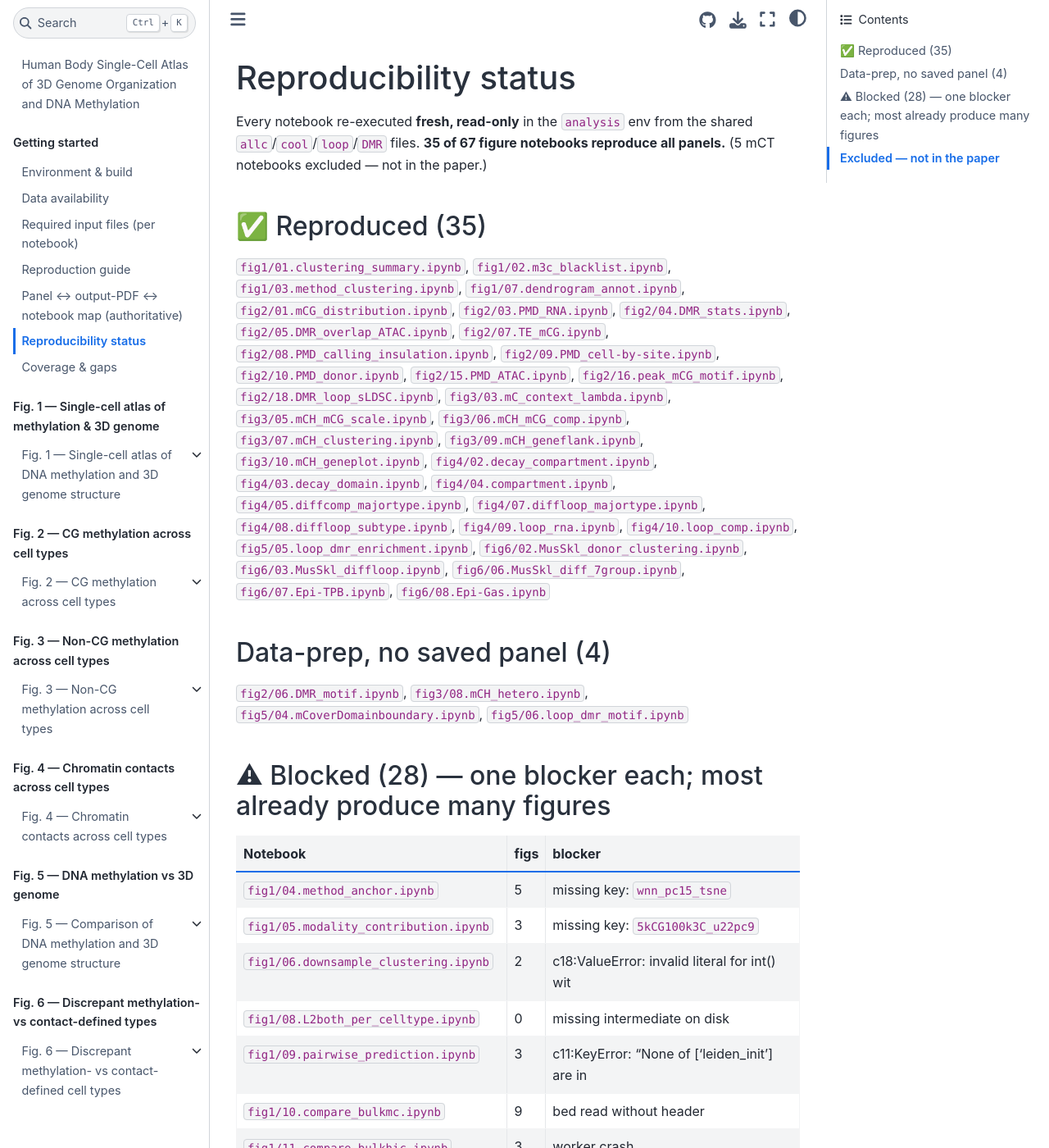
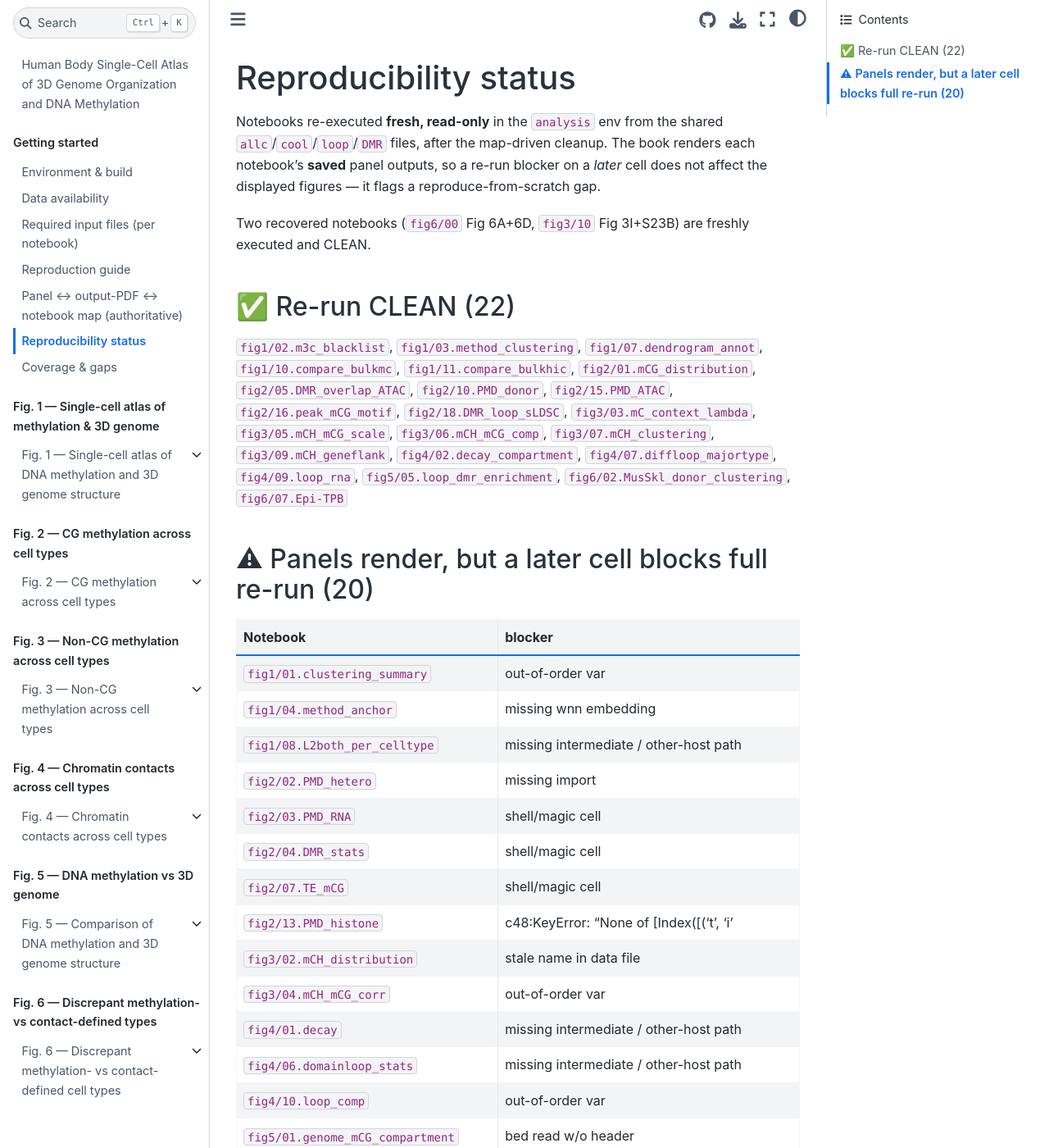
Before and after one commit to zhoujt1994/HumanCellEpigenomeAtlas, a Jupyter Book: the page built from reproducibility.md, in a window 1280 px wide and 1400 px high. Shown: the whole window at 82% size. Built offline with Jupyter Book 1.0.4 settings and Sphinx 7.4.7 and the Sphinx Book theme 1.1.4, drawn with Linux system fonts in a browser that asks for light colours; pages that are not in the unit, such as notebooks, are missing from menus; some of the changed text lies outside the part shown.

Commit message:
Recover Fig 6D into fig6/00 (baked); reproducibility 22/42 CLEAN; gaps resolutions
Co-Authored-By: Claude Opus 4.8 (1M context) <noreply@anthropic.com>
Claude-Session: https://claude.ai/code/session_01TxiGWAebmeD1gzf7qLoNXm

```diff
--- a/reproducibility.md
+++ b/reproducibility.md
@@ -1,47 +1,36 @@
 # Reproducibility status
 
-Every notebook re-executed **fresh, read-only** in the `analysis` env from the shared `allc`/`cool`/`loop`/`DMR` files. **35 of 67 figure notebooks reproduce all panels.** (5 mCT notebooks excluded — not in the paper.)
+Notebooks re-executed **fresh, read-only** in the `analysis` env from the shared `allc`/`cool`/`loop`/`DMR` files, after the map-driven cleanup. The book renders each notebook's **saved** panel outputs, so a re-run blocker on a *later* cell does not affect the displayed figures — it flags a reproduce-from-scratch gap.
 
-## ✅ Reproduced (35)
+Two recovered notebooks (`fig6/00` Fig 6A+6D, `fig3/10` Fig 3I+S23B) are freshly executed and CLEAN.
 
-`fig1/01.clustering_summary.ipynb`, `fig1/02.m3c_blacklist.ipynb`, `fig1/03.method_clustering.ipynb`, `fig1/07.dendrogram_annot.ipynb`, `fig2/01.mCG_distribution.ipynb`, `fig2/03.PMD_RNA.ipynb`, `fig2/04.DMR_stats.ipynb`, `fig2/05.DMR_overlap_ATAC.ipynb`, `fig2/07.TE_mCG.ipynb`, `fig2/08.PMD_calling_insulation.ipynb`, `fig2/09.PMD_cell-by-site.ipynb`, `fig2/10.PMD_donor.ipynb`, `fig2/15.PMD_ATAC.ipynb`, `fig2/16.peak_mCG_motif.ipynb`, `fig2/18.DMR_loop_sLDSC.ipynb`, `fig3/03.mC_context_lambda.ipynb`, `fig3/05.mCH_mCG_scale.ipynb`, `fig3/06.mCH_mCG_comp.ipynb`, `fig3/07.mCH_clustering.ipynb`, `fig3/09.mCH_geneflank.ipynb`, `fig3/10.mCH_geneplot.ipynb`, `fig4/02.decay_compartment.ipynb`, `fig4/03.decay_domain.ipynb`, `fig4/04.compartment.ipynb`, `fig4/05.diffcomp_majortype.ipynb`, `fig4/07.diffloop_majortype.ipynb`, `fig4/08.diffloop_subtype.ipynb`, `fig4/09.loop_rna.ipynb`, `fig4/10.loop_comp.ipynb`, `fig5/05.loop_dmr_enrichment.ipynb`, `fig6/02.MusSkl_donor_clustering.ipynb`, `fig6/03.MusSkl_diffloop.ipynb`, `fig6/06.MusSkl_diff_7group.ipynb`, `fig6/07.Epi-TPB.ipynb`, `fig6/08.Epi-Gas.ipynb`
+## ✅ Re-run CLEAN (22)
 
-## Data-prep, no saved panel (4)
+`fig1/02.m3c_blacklist`, `fig1/03.method_clustering`, `fig1/07.dendrogram_annot`, `fig1/10.compare_bulkmc`, `fig1/11.compare_bulkhic`, `fig2/01.mCG_distribution`, `fig2/05.DMR_overlap_ATAC`, `fig2/10.PMD_donor`, `fig2/15.PMD_ATAC`, `fig2/16.peak_mCG_motif`, `fig2/18.DMR_loop_sLDSC`, `fig3/03.mC_context_lambda`, `fig3/05.mCH_mCG_scale`, `fig3/06.mCH_mCG_comp`, `fig3/07.mCH_clustering`, `fig3/09.mCH_geneflank`, `fig4/02.decay_compartment`, `fig4/07.diffloop_majortype`, `fig4/09.loop_rna`, `fig5/05.loop_dmr_enrichment`, `fig6/02.MusSkl_donor_clustering`, `fig6/07.Epi-TPB`
 
-`fig2/06.DMR_motif.ipynb`, `fig3/08.mCH_hetero.ipynb`, `fig5/04.mCoverDomainboundary.ipynb`, `fig5/06.loop_dmr_motif.ipynb`
+## ⚠ Panels render, but a later cell blocks full re-run (20)
 
-## ⚠ Blocked (28) — one blocker each; most already produce many figures
+| Notebook | blocker |
+|---|---|
+| `fig1/01.clustering_summary` | out-of-order var |
+| `fig1/04.method_anchor` | missing wnn embedding |
+| `fig1/08.L2both_per_celltype` | missing intermediate / other-host path |
+| `fig2/02.PMD_hetero` | missing import |
+| `fig2/03.PMD_RNA` | shell/magic cell |
+| `fig2/04.DMR_stats` | shell/magic cell |
+| `fig2/07.TE_mCG` | shell/magic cell |
+| `fig2/13.PMD_histone` | c48:KeyError: "None of [Index([('t', 'i' |
+| `fig3/02.mCH_distribution` | stale name in data file |
+| `fig3/04.mCH_mCG_corr` | out-of-order var |
+| `fig4/01.decay` | missing intermediate / other-host path |
+| `fig4/06.domainloop_stats` | missing intermediate / other-host path |
+| `fig4/10.loop_comp` | out-of-order var |
+| `fig5/01.genome_mCG_compartment` | bed read w/o header |
+| `fig5/02.comp_pmd` | out-of-order var |
+| `fig5/03.mCoverCompboundary` | bed read w/o header |
+| `fig5/07.L2any_L2both` | missing intermediate / other-host path |
+| `fig5/08.pycistarget_loopDMR` | missing intermediate / other-host path |
+| `fig6/06.MusSkl_diff_7group` | c13:NameError: name 'leg' is not defined |
+| `fig6/09.NTbSchw_clustering` | c11:NameError: name 'filter_regions' is  |
 
-| Notebook | figs | blocker |
-|---|---|---|
-| `fig1/04.method_anchor.ipynb` | 5 | missing key: `wnn_pc15_tsne` |
-| `fig1/05.modality_contribution.ipynb` | 3 | missing key: `5kCG100k3C_u22pc9` |
-| `fig1/06.downsample_clustering.ipynb` | 2 | c18:ValueError: invalid literal for int() wit |
-| `fig1/08.L2both_per_celltype.ipynb` | 0 | missing intermediate on disk |
-| `fig1/09.pairwise_prediction.ipynb` | 3 | c11:KeyError: "None of ['leiden_init'] are in |
-| `fig1/10.compare_bulkmc.ipynb` | 9 | bed read without header |
-| `fig1/11.compare_bulkhic.ipynb` | 3 | worker crash |
-| `fig1/12.L2any_L2both_diffloop.ipynb` | 0 | missing intermediate on disk |
-| `fig2/02.PMD_hetero.ipynb` | 40 | missing var: `significant_pc_test` |
-| `fig2/11.PMD_Hema-Tmem.ipynb` | 10 | c19:KeyError: "None of [Index(['celltype', 'b |
-| `fig2/12.PMD_Epi-TPB.ipynb` | 24 | missing intermediate on disk |
-| `fig2/13.PMD_histone.ipynb` | 26 | c53:KeyError: "None of [Index([('t', 'i', 's' |
-| `fig2/14.PMD_DMR.ipynb` | 8 | missing var: `group_name` |
-| `fig2/17.geneCG_expr_corr.ipynb` | 5 | bed read without header |
-| `fig3/01.global_mCH.ipynb` | 2 | missing intermediate on disk |
-| `fig3/02.mCH_distribution.ipynb` | 45 | palette key |
-| `fig3/04.mCH_mCG_corr.ipynb` | 9 | missing var: `thres` |
-| `fig4/01.decay.ipynb` | 11 | attribute error |
-| `fig4/06.domainloop_stats.ipynb` | 6 | missing intermediate on disk |
-| `fig5/01.genome_mCG_compartment.ipynb` | 7 | bed read without header |
-| `fig5/02.comp_pmd.ipynb` | 16 | missing var: `mcgall` |
-| `fig5/03.mCoverCompboundary.ipynb` | 34 | bed read without header |
-| `fig5/07.L2any_L2both.ipynb` | 71 | missing intermediate on disk |
-| `fig5/08.pycistarget_loopDMR.ipynb` | ? |  |
-| `fig6/01.MusSkl_clustering.ipynb` | 3 | missing var: `tmp3c` |
-| `fig6/04.MusSkl_diff.ipynb` | 7 | missing intermediate on disk |
-| `fig6/05.MusSkl_diff_3group.ipynb` | 43 | c53:ValueError: Length of values (9) does not |
-| `fig6/09.NTbSchw_clustering.ipynb` | 4 | c92:KeyError: "None of [Index(['leiden_group_ |
-
-## Excluded — not in the paper
-`fig6/10–14` (colon/stomach mCT).
+Blocker classes: shell/magic cells, out-of-order variables (author ran cells non-linearly), missing intermediates or a coauthor's hardcoded path, a stale name in a cached data file, and a couple of bed-header reads. Being fixed incrementally.
```
Also changed, not shown: gaps.md (+8 -0 lines), 2 other files.
